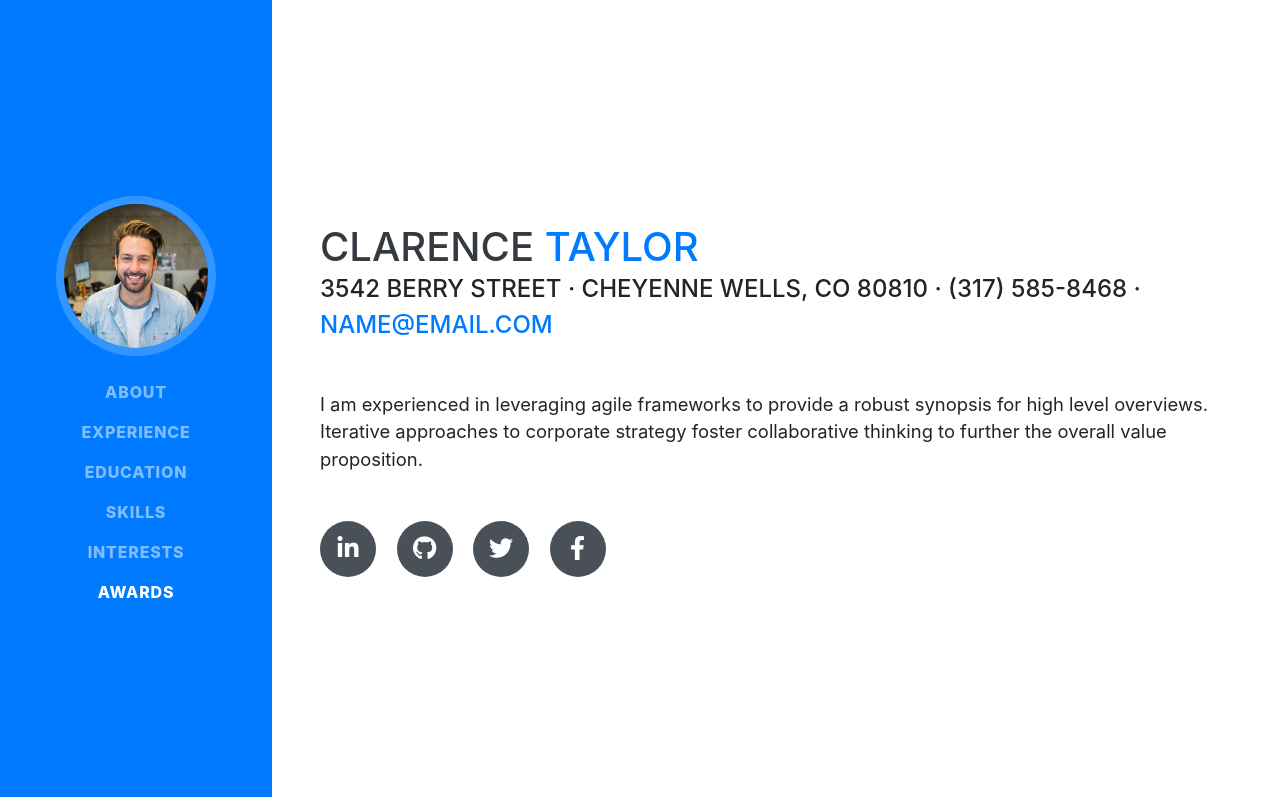
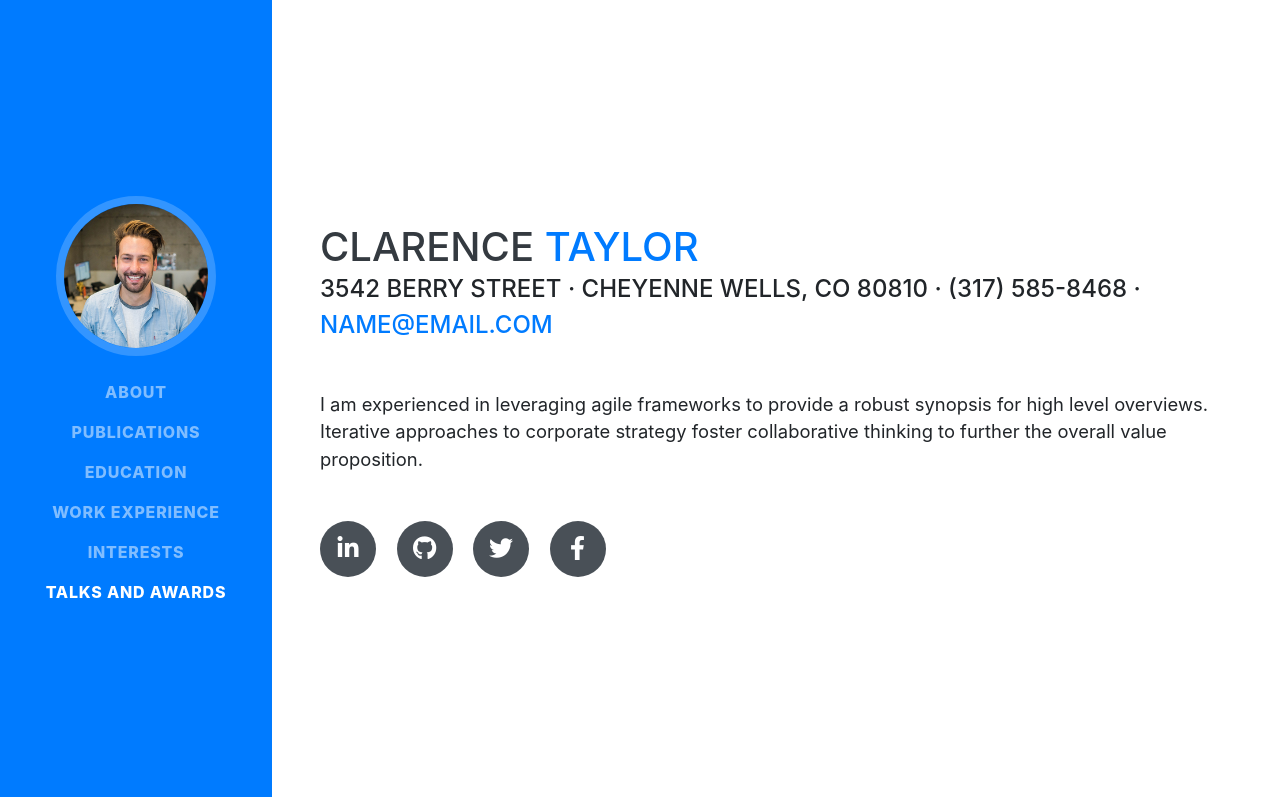
Before and after one commit to AnantaBalaji/anantabalaji.github.io, a website with bundled scripts: page index.html in a window 1280 px wide. Shown: the top 797 px of the page. Built offline with nearby package versions, Linux system fonts and the light colour scheme; a web font is replaced by a local one.

Commit message:
Update index.html

```diff
--- a/index.html
+++ b/index.html
@@ -8,7 +8,7 @@
   <meta name="description" content="">
   <meta name="author" content="">
 
-  <title>Resume - Start Bootstrap Theme</title>
+  <title>Ananta Narayanan Balaji</title>
 
   <!-- Bootstrap core CSS -->
   <link href="vendor/bootstrap/css/bootstrap.min.css" rel="stylesheet">
@@ -27,7 +27,7 @@
 
   <nav class="navbar navbar-expand-lg navbar-dark bg-primary fixed-top" id="sideNav">
     <a class="navbar-brand js-scroll-trigger" href="#page-top">
-      <span class="d-block d-lg-none">Clarence Taylor</span>
+      <span class="d-block d-lg-none">Ananta Narayanan BAlaji</span>
       <span class="d-none d-lg-block">
         <img class="img-fluid img-profile rounded-circle mx-auto mb-2" src="img/profile.jpg" alt="">
       </span>
@@ -41,19 +41,19 @@
           <a class="nav-link js-scroll-trigger" href="#about">About</a>
         </li>
         <li class="nav-item">
-          <a class="nav-link js-scroll-trigger" href="#experience">Experience</a>
+          <a class="nav-link js-scroll-trigger" href="#experience">Publications</a>
         </li>
         <li class="nav-item">
           <a class="nav-link js-scroll-trigger" href="#education">Education</a>
         </li>
         <li class="nav-item">
-          <a class="nav-link js-scroll-trigger" href="#skills">Skills</a>
+          <a class="nav-link js-scroll-trigger" href="#skills">Work Experience</a>
         </li>
         <li class="nav-item">
           <a class="nav-link js-scroll-trigger" href="#interests">Interests</a>
         </li>
         <li class="nav-item">
-          <a class="nav-link js-scroll-trigger" href="#awards">Awards</a>
+          <a class="nav-link js-scroll-trigger" href="#awards">Talks and Awards</a>
         </li>
       </ul>
     </div>
```
